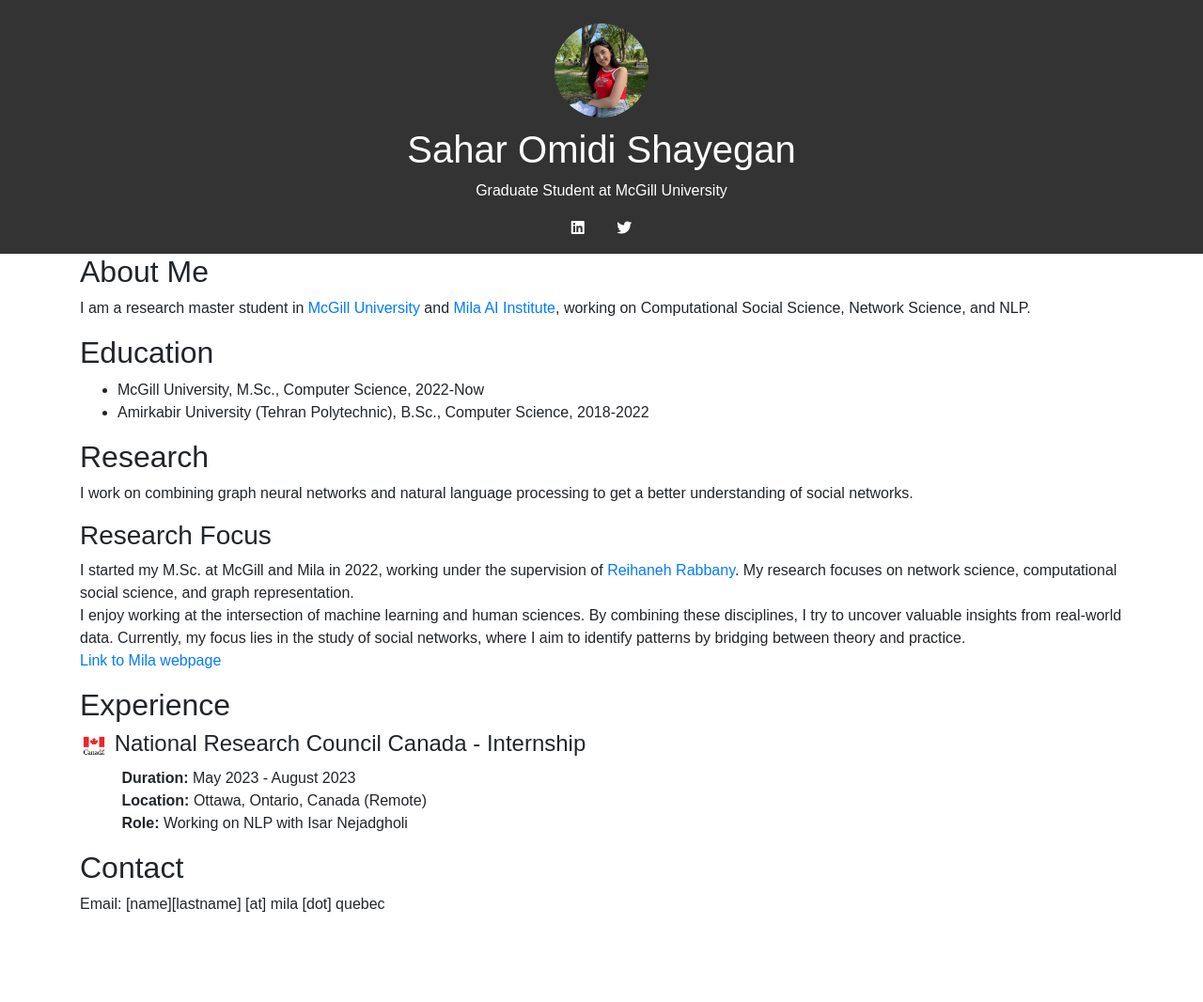
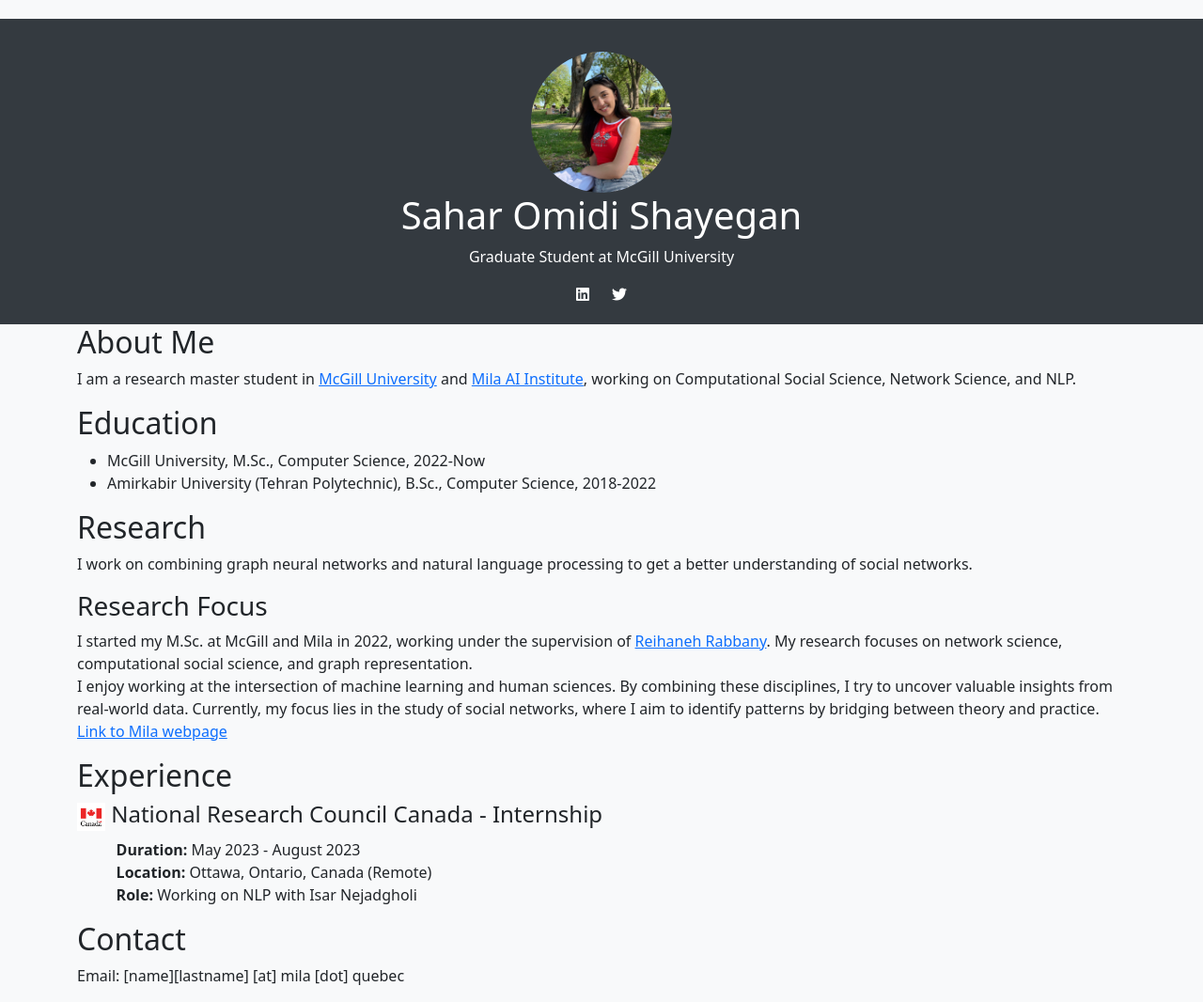
Before and after one commit to saharshayegan/saharshayegan.github.io, a Jekyll site: the page built from index.md, in a window 1280 px wide. Shown: the whole page at 94% size. Built offline with Jekyll 4.4.1, drawn with Linux system fonts in a browser that asks for light colours; our own code applies the rules of GitHub Pages for plain Markdown files; before the commit the page ends 990 px from its top, so only the background shows below that.

```diff
--- a/_layouts/default.html
+++ b/_layouts/default.html
@@ -1,44 +1,53 @@
 <!DOCTYPE html>
 <html lang="en">
+
 <head>
   <meta charset="UTF-8">
+  <meta name="viewport" content="width=device-width, initial-scale=1.0">
   <title>{{ site.title }}</title>
-  <link rel="stylesheet" href="https://stackpath.bootstrapcdn.com/bootstrap/4.5.0/css/bootstrap.min.css">
+  <link href="https://cdn.jsdelivr.net/npm/bootstrap@5.1.0/dist/css/bootstrap.min.css" rel="stylesheet">
   <link rel="stylesheet" href="https://cdnjs.cloudflare.com/ajax/libs/font-awesome/5.15.3/css/all.min.css">
+
   <style>
+    /* Additional styling */
     body {
-      font-family: Arial, Helvetica, sans-serif;
+      padding-top: 20px;
+      background-color: #f8f9fa;
     }
+
     header {
-      background-color: #333;
+      background: #343a40;
       color: white;
-      padding: 15px;
+      padding: 20px 0;
       text-align: center;
     }
-    section {
-      padding: 20px;
+
+    img.profile-pic {
+      max-width: 150px;
+      border-radius: 50%;
+      margin-top: 15px;
     }
-    .profile-pic {
-      max-width: 100px;
-      margin: 10px auto;
-      display: block;
-      border-radius: 50%;
+
+    .social-icons {
+      margin-top: 10px;
     }
+
     .social-icons a {
+      margin: 0 10px;
       color: white;
-      margin: 0 15px;
+      text-decoration: none;
     }
-    .nav-link {
-      cursor: pointer;
-    }
-    .bg-lightgrey {
-      background-color: #f2f2f2;
-    }
+
+    img.logo {
+    width: 40px;
+    height: 40px;
+  }
   </style>
 </head>
+
 <body>
   <header>
-    <img src="figs/sahars_photo.jpeg" class="profile-pic" alt="Profile Picture">
+    <img src="figs/sahars_photo.jpeg" alt="Profile Picture" class="profile-pic">
     <h1>{{ site.title }}</h1>
     <p>{{ site.description }}</p>
     <div class="social-icons">
@@ -51,8 +60,7 @@
     {{ content }}
   </div>
 
-  <script src="https://code.jquery.com/jquery-3.5.1.slim.min.js"></script>
-  <script src="https://cdn.jsdelivr.net/npm/@popperjs/core@2.9.3/dist/umd/popper.min.js"></script>
-  <script src="https://stackpath.bootstrapcdn.com/bootstrap/4.5.0/js/bootstrap.min.js"></script>
+  <script src="https://cdn.jsdelivr.net/npm/bootstrap@5.1.0/dist/js/bootstrap.bundle.min.js"></script>
 </body>
+
 </html>
```
